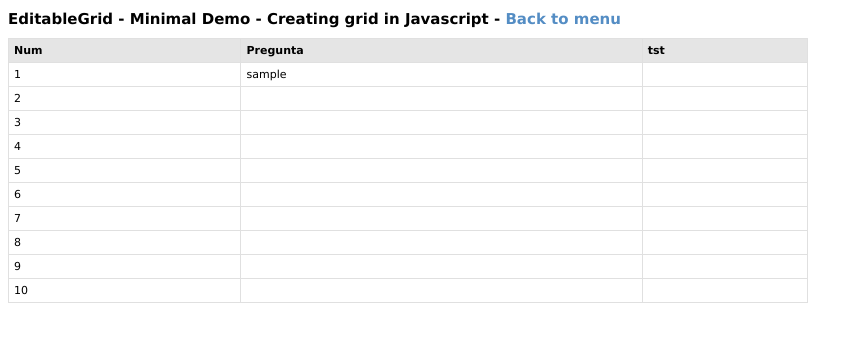
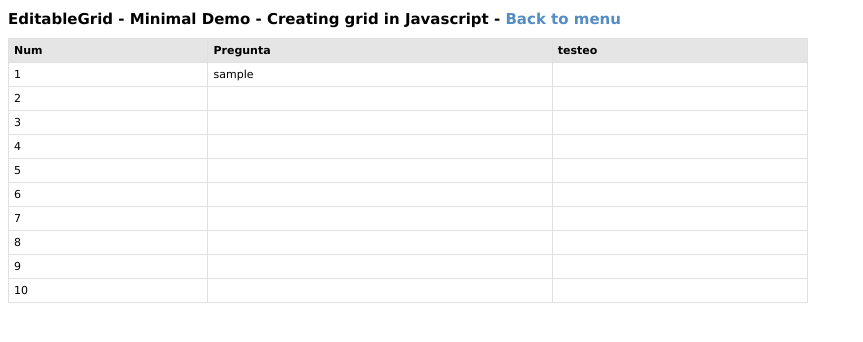
Before and after one commit to Alex-Stanfield/OpinionesEnVivo, a plain HTML site: page Tstgrid.html in a window 1280 px wide. Shown: the whole page, without its empty margins (0-863 px from the left). Drawn offline with Linux system fonts and the light colour scheme.

Commit message:
Update Tstgrid.html

```diff
--- a/Tstgrid.html
+++ b/Tstgrid.html
@@ -33,7 +33,7 @@
 				var metadata = [];
 				metadata.push({ name: "Num", datatype: "string(2)", editable: false});
 				metadata.push({ name: "Pregunta", datatype: "string(50)", editable: true});
-				metadata.push({ name: "tst", datatype: "string(5)", editable: false});
+				metadata.push({ name: "testeo", datatype: "string(5)", editable: false});
 				var data = [];
 				data.push({id: 1, values: {"Num":" 1","Pregunta":"sample"}});
 				data.push({id: 2, values: {"Num":" 2","Pregunta":""}});
```
